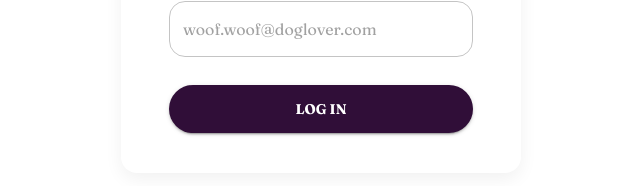
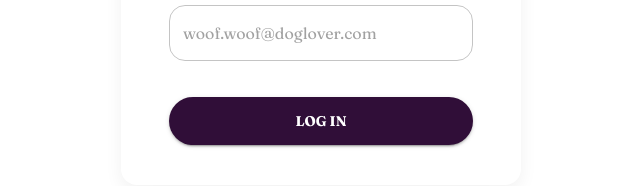
Before and after one commit to iamy8000/Fetch_dog_adoption_Yating_Yang, a React (Create React App) app: page / in a window 1280 px wide. Shown: the part 506-692 px from the top of the page, without its empty margins (319-959 px from the left). Built offline with nearby package versions, Linux system fonts and the light colour scheme.

Commit message:
add safari warning msg

```diff
--- a/src/pages/LoginPage.jsx
+++ b/src/pages/LoginPage.jsx
@@ -48,7 +48,7 @@ export default function LoginPage() {
 			}}>
 				<CardContent>
 					<Typography variant="h5" fontWeight={800} >Welcome Back!</Typography>
-					<Typography variant="body1" mb={1}>Log in to find your perfect pup 🐶</Typography>
+					<Typography variant="body1" mb={3}>Log in to find your perfect pup 🐶</Typography>
 
 					<Box component="form" onSubmit={(e) => { e.preventDefault(); handleLogin(); }}>
 						<TextField
@@ -73,7 +73,7 @@ export default function LoginPage() {
 							variant="contained"
 							onClick={handleLogin}
 							sx={{
-								mt: 3,
+								mt: 4,
 								bgcolor: '#300e38',
 								color: 'white',
 								fontWeight: 'bold',
@@ -88,6 +88,11 @@ export default function LoginPage() {
 							LOG IN
 						</Button>
 					</Box>
+					{/^((?!chrome|android).)*safari/i.test(navigator.userAgent) && (
+						<Typography color="error" fontSize="0.875rem" mt={2}>
+							Safari may block login due to cookie restrictions. Please use Chrome or Firefox for best experience.
+						</Typography>
+					)}
 				</CardContent>
 			</Card>
 		</Box>
```
